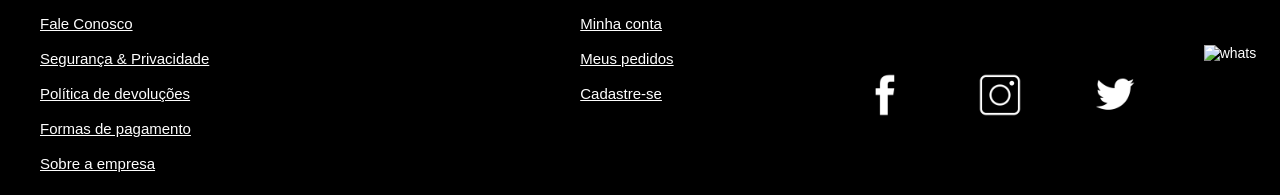
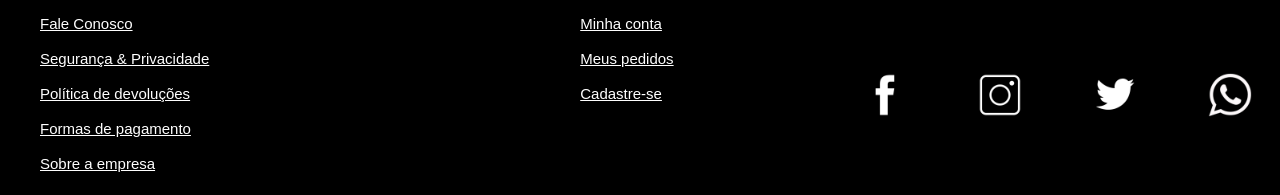
Before and after one commit to BeMigli/PROJETO-SEMESTRAL-, a plain HTML site: page index.html in a window 1280 px wide. Shown: the part 2351-2546 px from the top of the page. Drawn offline with Linux system fonts and the light colour scheme.

Commit message:
index.html

```diff
--- a/index.html
+++ b/index.html
@@ -219,7 +219,7 @@
                         <li><img class="img1" src="./IMG/Facebook.png" alt="face"></li>
                         <li><img class="img1" src="./IMG/Instagram.png" alt="ista"></li>
                         <li><img class="img1" src="./IMG/Twitter.png" alt="twit"></li>
-                        <li><img class="img1" src="./IMG/WhatsApp" alt="whats"></li>
+                        <li><img class="img1" src="./IMG/WhatsApp.png" alt="whats"></li>
 
                     </ul>
 
```
